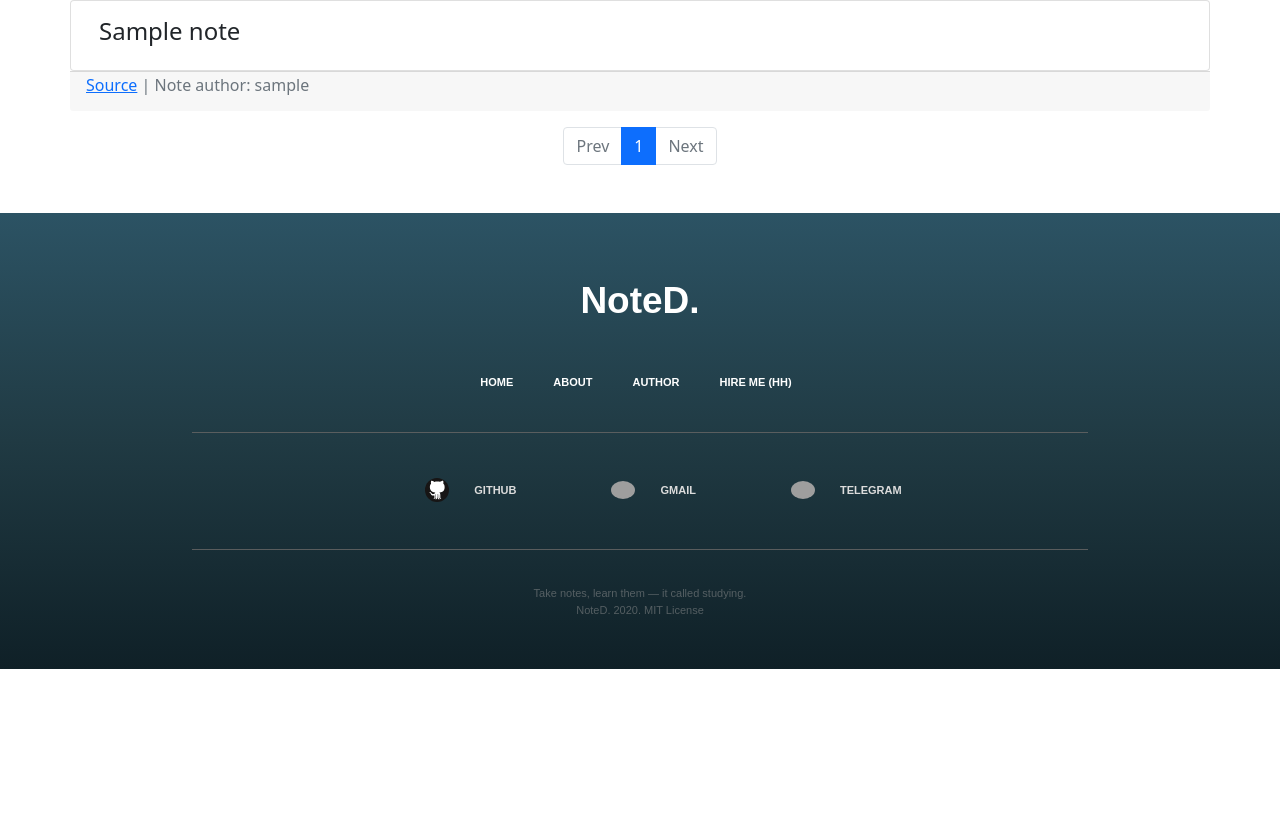
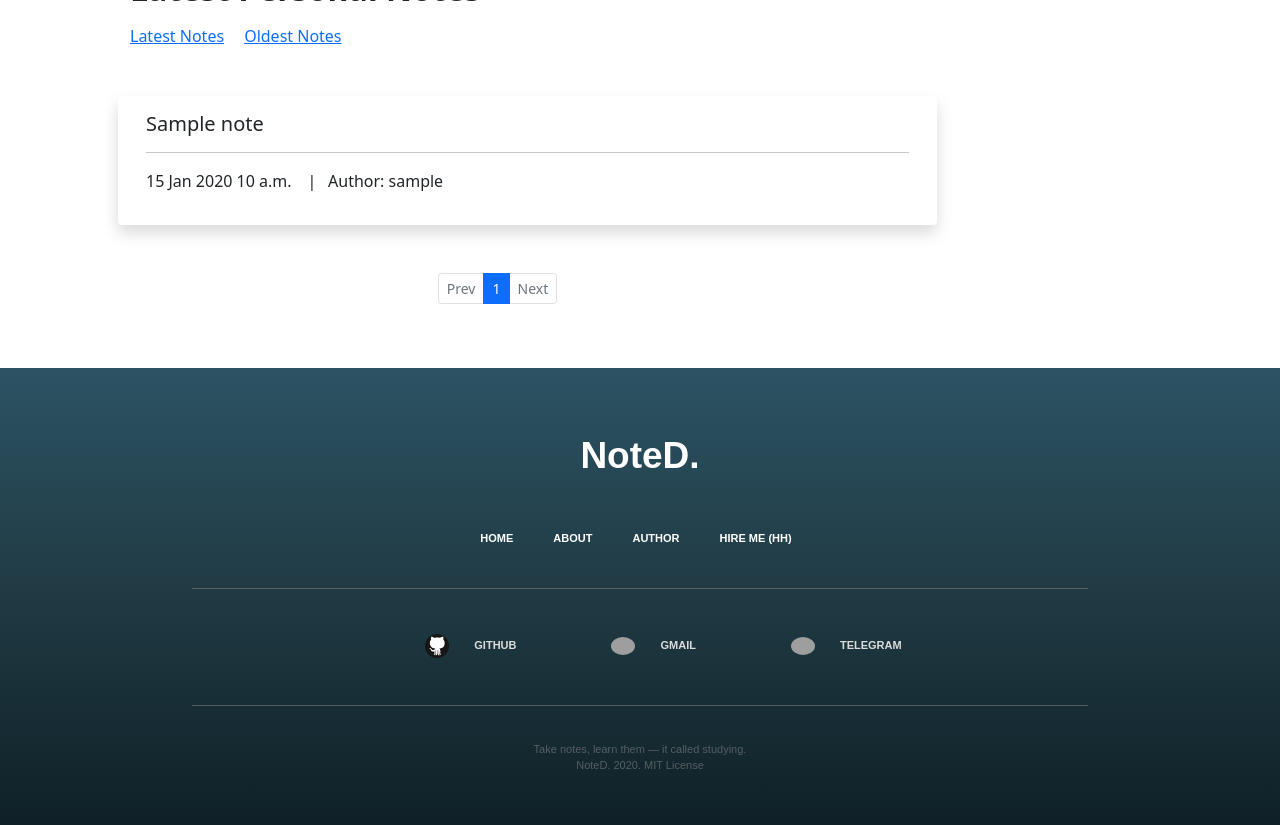
Before and after one commit to welel/noted, a Django app: page /personal/ in a window 1280 px wide. Shown: the part 600-1425 px from the top of the page. Before the commit the page ends 1269 px from the top, so only its background shows below. Run offline with Django 3.2, Linux system fonts and the light colour scheme; a user stored in the database is signed in; tables that the repository leaves empty hold one stand-in row (values such as "Sample post"); some libraries are stand-ins or nearby versions; grey boxes are pictures that could not be loaded.

Commit message:
Design correctinos.

```diff
--- a/frontend/templates/layouts/navigation.html
+++ b/frontend/templates/layouts/navigation.html
@@ -27,9 +27,11 @@
             <span></span><a href="#" class='header__link'>Tags</a>
           </li>
           -->
-          <li>
-            <span></span><a href="{% url 'notes:personal' %}" class='header__link'>Personal Notes</a>
-          </li>
+          {% if user.is_authenticated %}
+            <li>
+              <span></span><a href="{% url 'notes:personal' %}" class='header__link'>Personal Notes</a>
+            </li>
+          {% endif %}
         </ul>
         <div class='horizontal_decoration_line'></div>
         <ul class='header__list'>
--- /dev/null
+++ b/frontend/templates/layouts/paginator.html
@@ -0,0 +1,48 @@
+<!--Pagination-->
+<div class="row mt-5">
+  <div class="col-9">
+    <nav aria-label="Page navigation example">
+        <ul class="pagination pagination-sm justify-content-center">
+        {% if page_obj.has_previous %}
+            <li class="page-item">
+            <a class="page-link" href="?page={{ page_obj.previous_page_number }}">Prev</a>
+          </li>
+        {% else %}
+            <li class="page-item disabled">
+            <a class="page-link" href="#" tabindex="-1" aria-disabled="true">Prev</a>
+          </li>
+        {% endif %}
+
+        {% if page_obj.number|add:'-4' > 1 %}
+            <li class="page-item"><a class="page-link" href="?page={{ page_obj.number|add:'-5' }}">&hellip;</a></li>
+        {% endif %}
+
+        {% for i in page_obj.paginator.page_range %}
+            {% if page_obj.number == i %}
+                <li class="page-item active" aria-current="page">
+              <span class="page-link">
+                {{ i }}
+              </span>
+            </li>
+            {% elif i > page_obj.number|add:'-5' and i < page_obj.number|add:'5' %}
+                 <li class="page-item"><a class="page-link" href="?page={{ i }}">{{ i }}</a></li>
+            {% endif %}
+        {% endfor %}
+
+        {% if page_obj.paginator.num_pages > page_obj.number|add:'4' %}
+           <li class="page-item"><a class="page-link" href="?page={{ page_obj.number|add:'5' }}">&hellip;</a></li>
+        {% endif %}
+
+        {% if page_obj.has_next %}
+            <li class="page-item">
+            <a class="page-link" href="?page={{ page_obj.next_page_number }}">Next</a>
+          </li>
+        {% else %}
+            <li class="page-item disabled">
+            <a class="page-link" href="#" tabindex="-1" aria-disabled="true">Next</a>
+          </li>
+        {% endif %}
+      </ul>
+    </nav>
+  </div>
+</div>
--- a/frontend/templates/notes/create.html
+++ b/frontend/templates/notes/create.html
@@ -11,11 +11,12 @@
 {% endblock %}
 
 {% block main %}
-    <div class="row mt-5">
+    <div class="row" style="margin-top: 110px;">
+        <h2>New Note</h2>
         <form method="post" id="add" novalidate>{% csrf_token %}
             {{ form|crispy }}
             <div class="d-grid gap-2 mt-3">
-                <button class="btn btn-success btn-lg" type="submit">
+                <button class="btn btn-primary btn-lg" type="submit">
                     Create Note
                 </button>
             </div>
--- a/frontend/templates/notes/personal_notes.html
+++ b/frontend/templates/notes/personal_notes.html
@@ -12,75 +12,50 @@
 
 {% include 'layouts/header.html' %}
 
-<!-- Notes -->
+<!-- Notes List -->
+{% if notes %}
+<div class="row ps-5" style="padding-top: 570px;">
+  <div class="col-9">
+    <h2 class="fw-bold mb-3">{{ order_label }} Personal Notes</h2>
+    <p class="orders mb-5">
+        <a href="{% url 'notes:home' %}?order=-data">Latest Notes</a>
+        <span>⠀</span>
+        <a  href="{% url 'notes:home' %}?order=date">Oldest Notes</a>
+    </p>
     {% for note in notes %}
-<div class="row" style="padding-top: 600px;">
-    <div class="card" style="width: 100%;">
+        <div class="row mt-5">
+            <style type="text/css">
+                .card {
+                    box-shadow: 0 .5rem 1rem rgba(0,0,0, .15);
+                    transition: 1s;
+                }
+                .card:hover {
+                    box-shadow: 0 1rem 3rem rgba(0,0,0, .175);
+                }
+            </style>
+            <div class="card rounded border-0" style="width: 100%;">
                 <div class="card-body">
-            <h4 class="card-title">{{ note.title }}</h4>
+                    <h5 class="card-title">{{ note.title }}</h5>
                     <a href="{% url 'note' slug=note.slug %}" class="stretched-link"></a>
+                    <hr/>
+                    <p class="fs-6 fw-light">
+                        <span>{{ note.date|date:"j M Y P" }}</span>
+                        <span>⠀|⠀Author: {{ note.author }}</span>
+                    </p>
                 </div>
-    </div>
-    <div class="card-footer">
-        <h6 class="card-subtitle mb-2 text-muted">
-            {% if note.source %}
-                <a href="{{ note.source }}" target="_blank">Source</a>
-                <span>|</span>
-            {% endif %}
-            <span>Note author: {{ note.author.username }}</span>
-        </h6>
             </div>
         </div>
     {% endfor %}
-
-{% if not notes %}
-    <h1 class="mt-5 text-center">Add First Note</h1>
+  </div>
+</div>
+{% else %}
+    <h1 class="mt-6 text-center" style="padding-top: 570px;">
+        <a href="{% url 'notes:add' %}" class="text-decoration-none">Add First Note</a>
+    </h1>
 {% endif %}
 
-<!--Pagination-->
-<nav class="mt-3" aria-label="Page navigation example">
-    <ul class="pagination justify-content-center">
-    {% if page_obj.has_previous %}
-        <li class="page-item">
-        <a class="page-link" href="?page={{ page_obj.previous_page_number }}">Prev</a>
-      </li>
-    {% else %}
-        <li class="page-item disabled">
-        <a class="page-link" href="#" tabindex="-1" aria-disabled="true">Prev</a>
-      </li>
+{% if notes %}
+    {% include 'layouts/paginator.html' %}
 {% endif %}
 
-    {% if page_obj.number|add:'-4' > 1 %}
-        <li class="page-item"><a class="page-link" href="?page={{ page_obj.number|add:'-5' }}">&hellip;</a></li>
-    {% endif %}
-
-    {% for i in page_obj.paginator.page_range %}
-        {% if page_obj.number == i %}
-            <li class="page-item active" aria-current="page">
-          <span class="page-link">
-            {{ i }}
-          </span>
-        </li>
-        {% elif i > page_obj.number|add:'-5' and i < page_obj.number|add:'5' %}
-             <li class="page-item"><a class="page-link" href="?page={{ i }}">{{ i }}</a></li>
-        {% endif %}
-    {% endfor %}
-
-    {% if page_obj.paginator.num_pages > page_obj.number|add:'4' %}
-       <li class="page-item"><a class="page-link" href="?page={{ page_obj.number|add:'5' }}">&hellip;</a></li>
-    {% endif %}
-
-    {% if page_obj.has_next %}
-        <li class="page-item">
-        <a class="page-link" href="?page={{ page_obj.next_page_number }}">Next</a>
-      </li>
-    {% else %}
-        <li class="page-item disabled">
-        <a class="page-link" href="#" tabindex="-1" aria-disabled="true">Next</a>
-      </li>
-    {% endif %}
-  </ul>
-</nav>
-<!--end of Pagination-->
-
 {% endblock %}
--- a/frontend/templates/notes/update.html
+++ b/frontend/templates/notes/update.html
@@ -11,11 +11,12 @@
 {% endblock %}
 
 {% block main %}
-    <div class="row mt-5">
+    <div class="row" style="margin-top: 110px;">
+        <h2>Update Note</h2>
         <form method="post">{% csrf_token %}
             {{ form|crispy }}
             <div class="d-grid gap-2 mt-3">
-                    <button class="btn btn-success btn-lg" type="submit">
+                    <button class="btn btn-primary btn-lg" type="submit">
                         Save Note
                     </button>
                 </div>
--- a/frontend/templates/user/account/base.html
+++ b/frontend/templates/user/account/base.html
@@ -12,6 +12,7 @@
   <body>
     {% block body %}
     {% include 'layouts/navigation.html' %}
+    <div style="margin-top: 100px;"></div>
     {% if messages %}
       <div class="container-md mt-3">
         <strong>Messages:</strong>
--- a/noted/notes/models.py
+++ b/noted/notes/models.py
@@ -28,11 +28,18 @@ class Note(models.Model):
     author = models.ForeignKey(
         User, on_delete=models.SET_NULL, null=True, editable=False
     )
-    source = models.URLField(blank=True, default='')
+    source = models.URLField(
+        blank=True, default='',
+        help_text='Place a link to the source to which you are taking notes.'
+    )
     body_raw = SimpleMDEField()
     body_html = models.TextField(max_length=40000, default='', blank=True)
-    private = models.BooleanField(default=False)
-    anonymous = models.BooleanField(default=False)
+    private = models.BooleanField(
+        default=False, help_text='Only you can see the note.'
+    )
+    anonymous = models.BooleanField(
+        default=False, help_text='Others won\'t see that the note is yours.'
+    )
     date = models.DateTimeField(auto_now=True)
     objects = NoteManager()
 
```
Also changed, not shown: frontend/templates/notes/home.html (+8 -51 lines), frontend/templates/notes/note.html (+14 -8 lines). Lines whose indentation alone changed are shown as unchanged.
